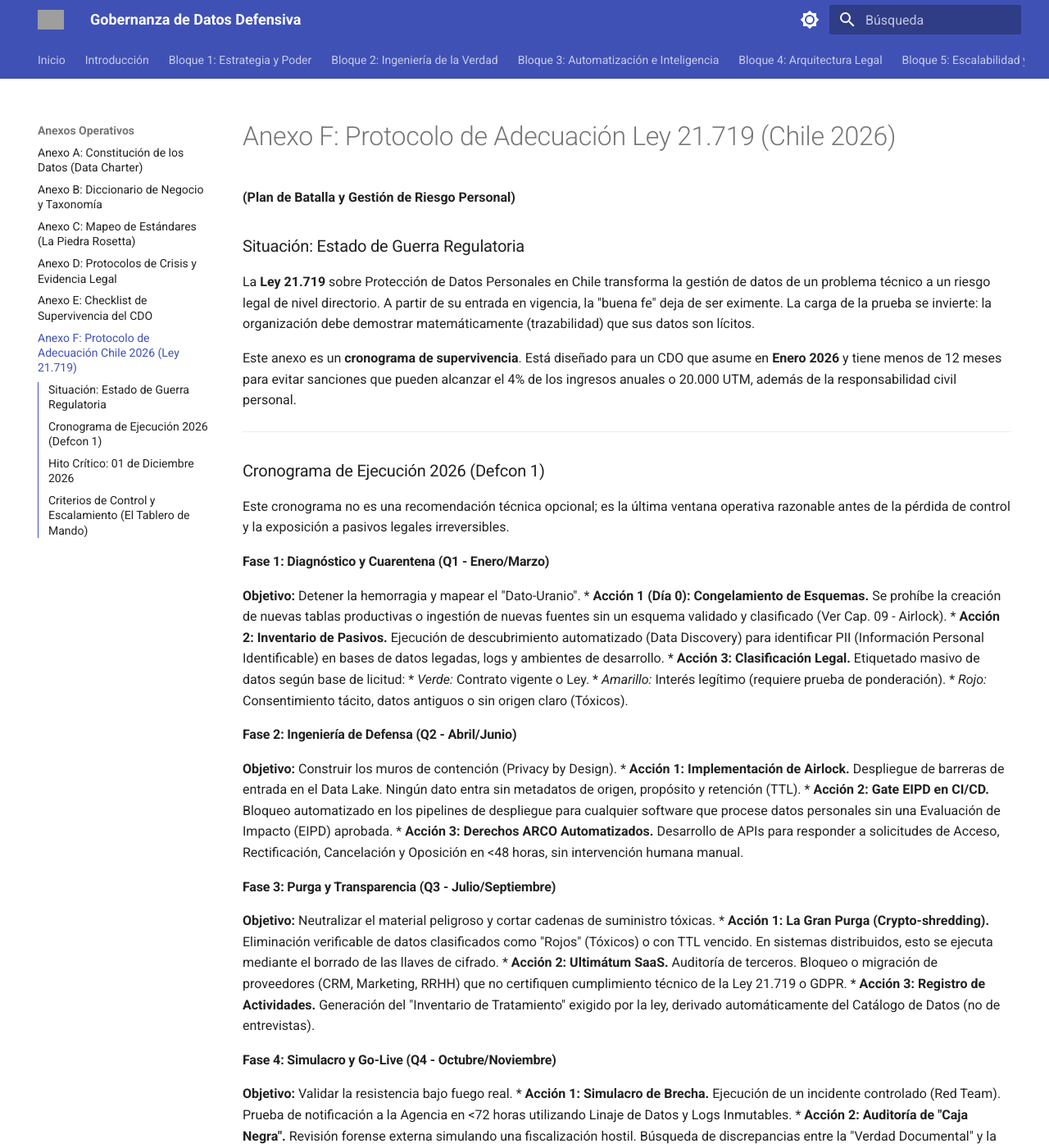
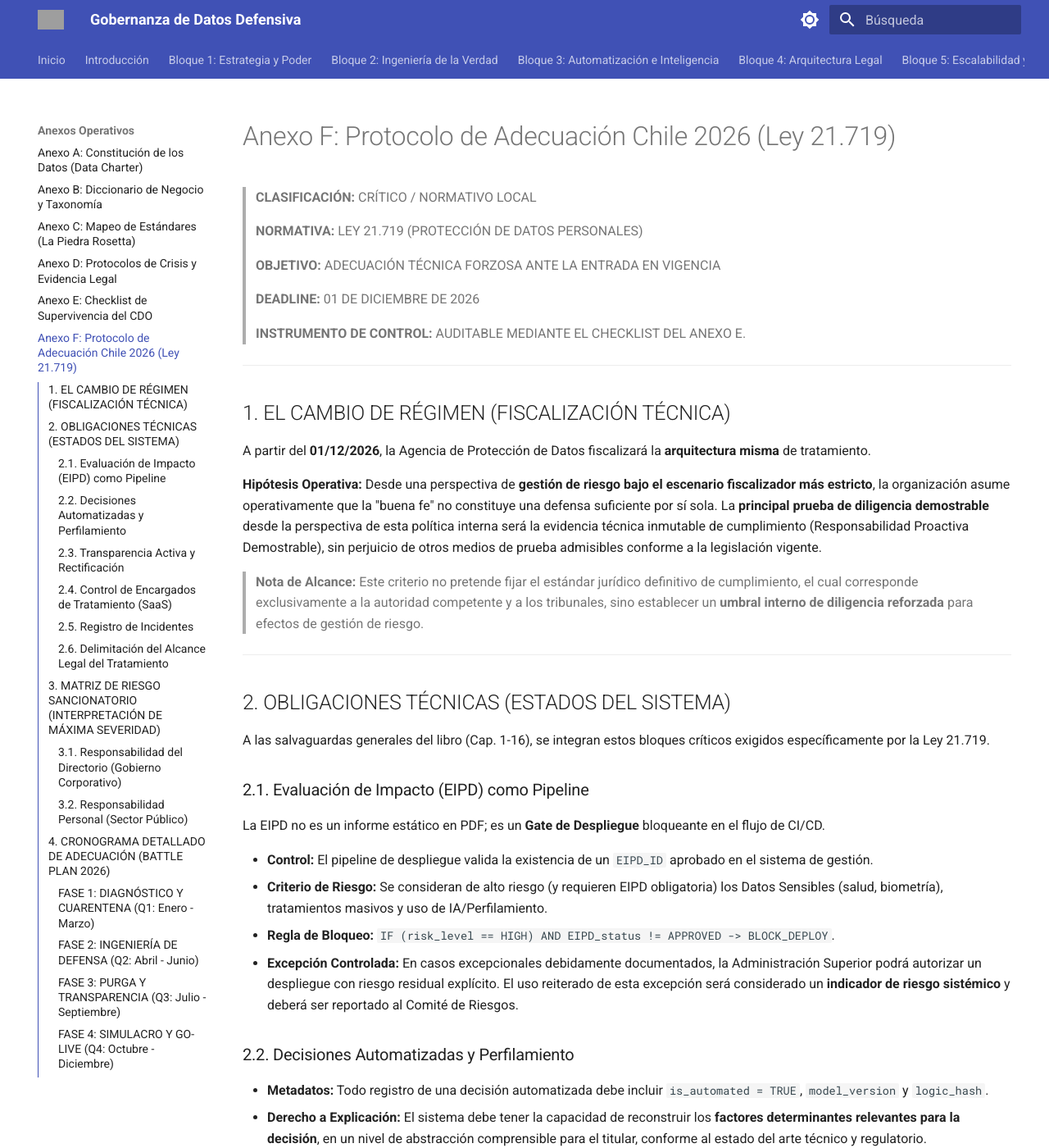
Before and after one commit to jccarvajal/gobernanza-datos, an MkDocs documentation site: the page built from docs/anexos/F-Protocolo-Ley-21719-Chile.md, in a window 1280 px wide and 1400 px high. Shown: the whole window at 82% size. Built offline with MkDocs 1.6.1 and Material for MkDocs 9.7.7, drawn with Linux system fonts in a browser that asks for light colours; some of the changed text lies outside the part shown; grey boxes are pictures that could not be loaded.

Commit message:
Update F-Protocolo-Ley-21719-Chile.md

```diff
--- a/docs/anexos/F-Protocolo-Ley-21719-Chile.md
+++ b/docs/anexos/F-Protocolo-Ley-21719-Chile.md
@@ -1,100 +1,139 @@
-# Anexo F: Protocolo de Adecuación Ley 21.719 (Chile 2026)
-**(Plan de Batalla y Gestión de Riesgo Personal)**
+# Anexo F: Protocolo de Adecuación Chile 2026 (Ley 21.719)
 
-### Situación: Estado de Guerra Regulatoria
+> **CLASIFICACIÓN:** CRÍTICO / NORMATIVO LOCAL
 
-La **Ley 21.719** sobre Protección de Datos Personales en Chile transforma la gestión de datos de un problema técnico a un riesgo legal de nivel directorio.
-A partir de su entrada en vigencia, la "buena fe" deja de ser eximente. La carga de la prueba se invierte: la organización debe demostrar matemáticamente (trazabilidad) que sus datos son lícitos.
+> **NORMATIVA:** LEY 21.719 (PROTECCIÓN DE DATOS PERSONALES)
 
-Este anexo es un **cronograma de supervivencia**.
-Está diseñado para un CDO que asume en **Enero 2026** y tiene menos de 12 meses para evitar sanciones que pueden alcanzar el 4% de los ingresos anuales o 20.000 UTM, además de la responsabilidad civil personal.
+> **OBJETIVO:** ADECUACIÓN TÉCNICA FORZOSA ANTE LA ENTRADA EN VIGENCIA
+
+> **DEADLINE:** 01 DE DICIEMBRE DE 2026
+
+> **INSTRUMENTO DE CONTROL:** AUDITABLE MEDIANTE EL CHECKLIST DEL ANEXO E.
 
 ---
 
-### Cronograma de Ejecución 2026 (Defcon 1)
+## 1. EL CAMBIO DE RÉGIMEN (FISCALIZACIÓN TÉCNICA)
 
-Este cronograma no es una recomendación técnica opcional; es la última ventana operativa razonable antes de la pérdida de control y la exposición a pasivos legales irreversibles.
+A partir del **01/12/2026**, la Agencia de Protección de Datos fiscalizará la **arquitectura misma** de tratamiento.
 
-#### Fase 1: Diagnóstico y Cuarentena (Q1 - Enero/Marzo)
-**Objetivo:** Detener la hemorragia y mapear el "Dato-Uranio".
-* **Acción 1 (Día 0): Congelamiento de Esquemas.** Se prohíbe la creación de nuevas tablas productivas o ingestión de nuevas fuentes sin un esquema validado y clasificado (Ver Cap. 09 - Airlock).
-* **Acción 2: Inventario de Pasivos.** Ejecución de descubrimiento automatizado (Data Discovery) para identificar PII (Información Personal Identificable) en bases de datos legadas, logs y ambientes de desarrollo.
-* **Acción 3: Clasificación Legal.** Etiquetado masivo de datos según base de licitud:
-    * *Verde:* Contrato vigente o Ley.
-    * *Amarillo:* Interés legítimo (requiere prueba de ponderación).
-    * *Rojo:* Consentimiento tácito, datos antiguos o sin origen claro (Tóxicos).
+**Hipótesis Operativa:**
+Desde una perspectiva de **gestión de riesgo bajo el escenario fiscalizador más estricto**, la organización asume operativamente que la "buena fe" no constituye una defensa suficiente por sí sola. La **principal prueba de diligencia demostrable** desde la perspectiva de esta política interna será la evidencia técnica inmutable de cumplimiento (Responsabilidad Proactiva Demostrable), sin perjuicio de otros medios de prueba admisibles conforme a la legislación vigente.
 
-#### Fase 2: Ingeniería de Defensa (Q2 - Abril/Junio)
-**Objetivo:** Construir los muros de contención (Privacy by Design).
-* **Acción 1: Implementación de Airlock.** Despliegue de barreras de entrada en el Data Lake. Ningún dato entra sin metadatos de origen, propósito y retención (TTL).
-* **Acción 2: Gate EIPD en CI/CD.** Bloqueo automatizado en los pipelines de despliegue para cualquier software que procese datos personales sin una Evaluación de Impacto (EIPD) aprobada.
-* **Acción 3: Derechos ARCO Automatizados.** Desarrollo de APIs para responder a solicitudes de Acceso, Rectificación, Cancelación y Oposición en <48 horas, sin intervención humana manual.
-
-#### Fase 3: Purga y Transparencia (Q3 - Julio/Septiembre)
-**Objetivo:** Neutralizar el material peligroso y cortar cadenas de suministro tóxicas.
-* **Acción 1: La Gran Purga (Crypto-shredding).** Eliminación verificable de datos clasificados como "Rojos" (Tóxicos) o con TTL vencido. En sistemas distribuidos, esto se ejecuta mediante el borrado de las llaves de cifrado.
-* **Acción 2: Ultimátum SaaS.** Auditoría de terceros. Bloqueo o migración de proveedores (CRM, Marketing, RRHH) que no certifiquen cumplimiento técnico de la Ley 21.719 o GDPR.
-* **Acción 3: Registro de Actividades.** Generación del "Inventario de Tratamiento" exigido por la ley, derivado automáticamente del Catálogo de Datos (no de entrevistas).
-
-#### Fase 4: Simulacro y Go-Live (Q4 - Octubre/Noviembre)
-**Objetivo:** Validar la resistencia bajo fuego real.
-* **Acción 1: Simulacro de Brecha.** Ejecución de un incidente controlado (Red Team). Prueba de notificación a la Agencia en <72 horas utilizando Linaje de Datos y Logs Inmutables.
-* **Acción 2: Auditoría de "Caja Negra".** Revisión forense externa simulando una fiscalización hostil. Búsqueda de discrepancias entre la "Verdad Documental" y la "Verdad del Sistema".
-* **Acción 3: Code Freeze Pre-Vigencia.** Congelamiento total de cambios arquitectónicos no críticos hasta enero 2027.
+> **Nota de Alcance:** Este criterio no pretende fijar el estándar jurídico definitivo de cumplimiento, el cual corresponde exclusivamente a la autoridad competente y a los tribunales, sino establecer un **umbral interno de diligencia reforzada** para efectos de gestión de riesgo.
 
 ---
 
-### Hito Crítico: 01 de Diciembre 2026
-**Inicio de Vigencia Sancionatoria.**
+## 2. OBLIGACIONES TÉCNICAS (ESTADOS DEL SISTEMA)
 
-A partir de este segundo, cualquier dato no gobernado es un pasivo financiero y legal activo. La arquitectura debe operar en modo "Zero Trust" y generar evidencia continua de cumplimiento (Accountability).
+A las salvaguardas generales del libro (Cap. 1-16), se integran estos bloques críticos exigidos específicamente por la Ley 21.719.
+
+### 2.1. Evaluación de Impacto (EIPD) como Pipeline
+La EIPD no es un informe estático en PDF; es un **Gate de Despliegue** bloqueante en el flujo de CI/CD.
+
+* **Control:** El pipeline de despliegue valida la existencia de un `EIPD_ID` aprobado en el sistema de gestión.
+* **Criterio de Riesgo:** Se consideran de alto riesgo (y requieren EIPD obligatoria) los Datos Sensibles (salud, biometría), tratamientos masivos y uso de IA/Perfilamiento.
+* **Regla de Bloqueo:** `IF (risk_level == HIGH) AND EIPD_status != APPROVED -> BLOCK_DEPLOY`.
+* **Excepción Controlada:** En casos excepcionales debidamente documentados, la Administración Superior podrá autorizar un despliegue con riesgo residual explícito. El uso reiterado de esta excepción será considerado un **indicador de riesgo sistémico** y deberá ser reportado al Comité de Riesgos.
+
+### 2.2. Decisiones Automatizadas y Perfilamiento
+* **Metadatos:** Todo registro de una decisión automatizada debe incluir `is_automated = TRUE`, `model_version` y `logic_hash`.
+* **Derecho a Explicación:** El sistema debe tener la capacidad de reconstruir los **factores determinantes relevantes para la decisión**, en un nivel de abstracción comprensible para el titular, conforme al estado del arte técnico y regulatorio.
+    * *Límite:* Lo anterior no implica la revelación de secretos comerciales, propiedad intelectual ni la exposición íntegra del modelo, sino una explicación funcional suficiente conforme a la normativa vigente.
+
+### 2.3. Transparencia Activa y Rectificación
+* **Endpoint de Transparencia:** API `/privacy/my-status` que expone al titular la finalidad, base legal y fecha de caducidad (TTL) de sus datos.
+* **Rectificación Sistémica:** El sistema debe permitir la actualización de datos incorrectos y **propagar el cambio** a todos los sistemas derivados mediante linaje activo (evitando la inconsistencia de datos).
+
+### 2.4. Control de Encargados de Tratamiento (SaaS)
+* **Auditoría Técnica:** Exigencia contractual de ingestión de logs de acceso del proveedor hacia el SIEM central de la organización.
+* **Borrado Verificable:** Capacidad técnica de ejecutar y auditar una purga efectiva en el entorno del encargado (SaaS).
+    * *Consecuencia Contractual:* La imposibilidad técnica o contractual de cumplir estos requisitos será considerada causal suficiente para la **no contratación, terminación o migración del servicio**, según corresponda.
+
+### 2.5. Registro de Incidentes
+Todo evento de seguridad o desviación normativa debe quedar registrado sistemáticamente.
+* **Criterio de Activación:** El registro se activa ante la **potencial afectación** a derechos de titulares, integridad de datos o cumplimiento normativo, aun cuando el impacto final sea descartado posteriormente.
+* **Bitácora Inmutable:** Registro de causa raíz, alcance, impacto y medidas correctivas (Ver **Anexo D**).
+
+### 2.6. Delimitación del Alcance Legal del Tratamiento
+No todos los tratamientos están sujetos a idénticos requisitos operativos. La arquitectura debe clasificar cada flujo en el **Catálogo de Datos** según su base de legitimidad:
+
+* **Obligación Legal / Interés Público:** Tratamiento forzoso (no borrable a petición).
+* **Ejecución Contractual:** Necesario para el servicio.
+* **Consentimiento Expreso:** Revocable y requiere gestión de estado (`boolean`).
+* **Interés Legítimo:** Requiere prueba de ponderación de derechos.
+
+> **Regla de Diseño:** La exigencia de bloqueo o borrado se aplica diferenciada según esta clasificación técnica.
 
 ---
 
-### Criterios de Control y Escalamiento (El Tablero de Mando)
+## 3. MATRIZ DE RIESGO SANCIONATORIO (INTERPRETACIÓN DE MÁXIMA SEVERIDAD)
 
-Para asegurar que este plan no sea una fantasía administrativa, se establecen los siguientes controles binarios y responsabilidades.
+> **Nota de Uso:** Esta matriz no representa la calificación legal definitiva de infracciones, sino un instrumento interno de priorización de riesgo bajo el escenario más adverso.
 
-#### 1. Definition of Done (¿Cuándo termina una fase?)
-* **Fase 1 (Diagnóstico):**
-    * [ ] 100% de las bases de datos productivas escaneadas.
-    * [ ] Inventario de PII Huérfana (sin dueño) < 5% del total.
-    * [ ] Gate de "Congelamiento de Esquemas" activo y bloqueando.
-* **Fase 2 (Ingeniería):**
-    * [ ] Gate EIPD bloqueando despliegues en CI/CD (al menos 1 bloqueo real demostrado y documentado).
-    * [ ] API de Derechos ARCO funcional en ambiente de Staging.
-* **Fase 3 (Purga):**
-    * [ ] Evidencia criptográfica de destrucción de datos "Rojos" (Logs de borrado de llaves).
-    * [ ] 100% de proveedores SaaS críticos certificados o bloqueados por firewall.
-* **Fase 4 (Simulacro):**
-    * [ ] Notificación de brecha simulada generada en <72 horas con linaje completo.
-    * [ ] 0 Hallazgos Críticos en auditoría externa de caja negra.
+| Falla Arquitectónica | Infracción (Ley 21.719) | Sanción / Riesgo Potencial |
+| :--- | :--- | :--- |
+| **Falta de EIPD en IA** | Gravísima | Multa hasta 20.000 UTM / Suspensión de IA |
+| **Opacidad en Scoring** | Grave | Vulneración del Derecho a Explicación |
+| **Dato sin base legal** | Gravísima | Orden de eliminación total de la base |
+| **Falta de Registro** | Gravísima | Agravante por reincidencia sistémica |
 
-#### 2. Matriz de Responsabilidad (RACI de Crisis)
-*Quien figura como "Accountable" responde con su cargo ante el fallo de la fase.*
+> **NOTA DE INTERPRETACIÓN DE RIESGO:**
+> Las presunciones de negligencia y clasificaciones descritas en este protocolo corresponden a una **política interna de gestión de riesgo**, diseñada bajo el escenario más estricto posible para exceder el estándar legal mínimo. Su finalidad es anticipar el criterio fiscalizador de la Agencia, asegurando la defendibilidad de la organización ante el peor escenario, sin perjuicio de la defensa legal específica en cada caso.
 
-| Fase | Responsible (Ejecuta) | Accountable (Responde) | Consulted (Opina) | Informed (Sabe) |
-| :--- | :--- | :--- | :--- | :--- |
-| **Q1: Diagnóstico** | Arquitecto de Datos | **CDO** | DPO, Legal | Directorio |
-| **Q2: Ingeniería** | Lead DevOps / Data Eng | **CTO** | CDO, DPO | Directorio |
-| **Q3: Purga** | CISO / Ops | **CEO / Gerente General** | Legal, Compras | Directorio |
-| **Q4: Simulacro** | CISO / Red Team | **CDO** | Legal, Auditoría | Directorio |
+### 3.1. Responsabilidad del Directorio (Gobierno Corporativo)
+La aprobación, financiamiento y priorización de este protocolo constituye un acto de **Gobierno Corporativo**.
 
-*> Nota: El CEO/Gerente General es Accountable en Fase 3 porque la purga de datos históricos y el bloqueo de proveedores críticos constituyen decisiones de continuidad de negocio con impacto directo en ingresos y operación. La arquitectura propone; la gerencia general decide y asume el riesgo comercial.*
+* **Defensa de Diligencia:** Este anexo y su ejecución operan como evidencia de advertencia temprana y control activo.
+* **Riesgo de Omisión:** La ausencia de ejecución será considerada internamente como una decisión consciente de asumir el riesgo sancionatorio, debilitando la defensa de "desconocimiento" o "buena fe".
 
-#### 3. Red Flags de Escalamiento (Gatillos Automáticos)
-El CDO tiene la **obligación** de escalar formalmente al Directorio (mediante Acta) si ocurre cualquiera de los siguientes eventos:
+### 3.2. Responsabilidad Personal (Sector Público)
 
-1.  **Hallazgo Masivo (Q1):** El diagnóstico revela que >15% de los datos históricos carecen de base legal trazable.
-2.  **Bloqueo Técnico (Q2):** La deuda técnica impide implementar el Gate EIPD en sistemas core.
-3.  **Resistencia de Proveedor (Q3):** Un proveedor SaaS crítico se niega a firmar adendas de cumplimiento y no existe alternativa viable inmediata.
-4.  **Fallo de Simulacro (Q4):** La organización tarda >72 horas en generar el informe forense de una brecha simulada.
+> **ADVERTENCIA AL JEFE DE SERVICIO (ALERTA DE RESPONSABILIDAD PERSONAL)**
+>
+> Bajo la Ley 21.719, la protección de datos deja de ser una función técnica delegable y pasa a ser un **deber directo de dirección**.
+> En una fiscalización de la Agencia, la ausencia de evidencia técnica (linaje, logs inmutables, borrado seguro) no se interpreta como una carencia tecnológica, sino como una **falta de control directivo sobre activos críticos**.
+>
+> **En el sector público, esta omisión activa consecuencias directas:**
+>
+> * **Responsabilidad Administrativa:** Sumarios por falta al deber de dirección y control jerárquico.
+> * **Afectación Patrimonial:** Riesgo de descuentos en remuneraciones y pérdida de asignaciones de modernización/gestión.
+> * **Evaluación ADP:** Riesgo de no renovación o remoción por pérdida de confianza (falta de probidad administrativa).
+> * **Agravantes:** Si la falta de controles sugiere negligencia sistemática en el tiempo.
+>
+> **PRINCIPIO DE DEFENSA:**
+> La arquitectura es el **único escudo funcional** que permite al Jefe de Servicio demostrar que actuó con la diligencia debida. Operar sin una **Arquitectura Defensiva** implementada **puede incrementar significativamente la exposición al riesgo personal y profesional** asociada al cargo, sin perjuicio de la evaluación caso a caso conforme a la ley y al debido proceso. Este anexo no sustituye ni altera el régimen legal de responsabilidad administrativa vigente.
 
-*En caso de escalamiento, el Directorio debe firmar una **Transferencia de Riesgo** (ver Anexo A) o aprobar un presupuesto de emergencia.*
+---
 
-#### 4. Conexión con Anexo E
-Este cronograma opera en conjunto con el **Anexo E (Checklist de Supervivencia)**.
+## 4. CRONOGRAMA DETALLADO DE ADECUACIÓN (BATTLE PLAN 2026)
 
-* El **Anexo E** es la evaluación de estado *inmediata* (Día 1 a Día 90).
-* El **Anexo F** es la hoja de ruta de *transformación* anual (Mes 1 a Mes 12).
-* *Advertencia:* Si el Anexo E arroja un resultado de "Indefenso", la Fase 1 de este cronograma debe ejecutarse en modo de emergencia (doble turno).
+> **ADVERTENCIA EJECUTIVA:**
+> Este cronograma no es una recomendación técnica opcional; es la **última ventana operativa razonable** antes de la pérdida de control y la exposición a pasivos legales irreversibles, **considerando el contexto normativo y tecnológico conocido al momento de su redacción**.
+>
+> *Priorización:* En escenarios de restricción presupuestaria, técnica o de tiempo, la priorización deberá enfocarse primero en tratamientos que involucren **datos sensibles, decisiones automatizadas o alto impacto en derechos de titulares**.
+
+### FASE 1: DIAGNÓSTICO Y CUARENTENA (Q1: Enero - Marzo)
+*Estado: **CRÍTICO / EN CURSO**.*
+* **Discovery:** Escaneo de bases de datos buscando PII no gobernada.
+* **Congelamiento:** Se prohíbe la creación de nuevas tablas productivas sin esquema validado (Ver **Cap. 9 - Airlock**).
+
+### FASE 2: INGENIERÍA DE DEFENSA (Q2: Abril - Junio)
+*Objetivo: Construir los muros.*
+* **Gate EIPD:** Bloqueo automatizado en CI/CD para modelos de IA y tratamientos masivos.
+* **Motor de Rectificación:** Scripts de propagación de cambios en el Data Lake.
+
+### FASE 3: PURGA Y TRANSPARENCIA (Q3: Julio - Septiembre)
+*Objetivo: Eliminar pasivos.*
+* **La Gran Purga:** Ejecución de *Crypto-shredding* sobre datos tóxicos o caducos identificados en Fase 1.
+* **Ultimátum SaaS:** Bloqueo o migración de proveedores que no certifiquen cumplimiento técnico.
+
+### FASE 4: SIMULACRO Y GO-LIVE (Q4: Octubre - Diciembre)
+*Objetivo: Estrés y Operación.*
+* **Simulacro de Brecha:** Prueba de notificación en <72h usando Linaje de Datos y Logs WORM.
+* **Code Freeze:** Auditoría final de "caja negra" simulando a la Agencia.
+* **01/12/2026:** **INICIO DE VIGENCIA.** Riesgo legal activo al 100%.
+
+> **Nota de Flexibilidad Normativa:** Las fechas indicadas responden a la entrada en vigencia prevista en la Ley 21.719. Si la autoridad administrativa o legislativa modifica los plazos de vacancia legal, este cronograma se ajustará proporcionalmente sin alterar la secuencia lógica de implementación técnica.
+
+> **Veredicto Final:**
+> Desde la perspectiva de esta **política interna de gestión de riesgos**, si la Agencia fiscaliza y no encuentra estos bloques operativos, la arquitectura se considera **indefensa**. Cumplir con la Ley 21.719 no es un ejercicio de redacción de políticas; es un ejercicio de **ingeniería con conciencia legal**.
```
